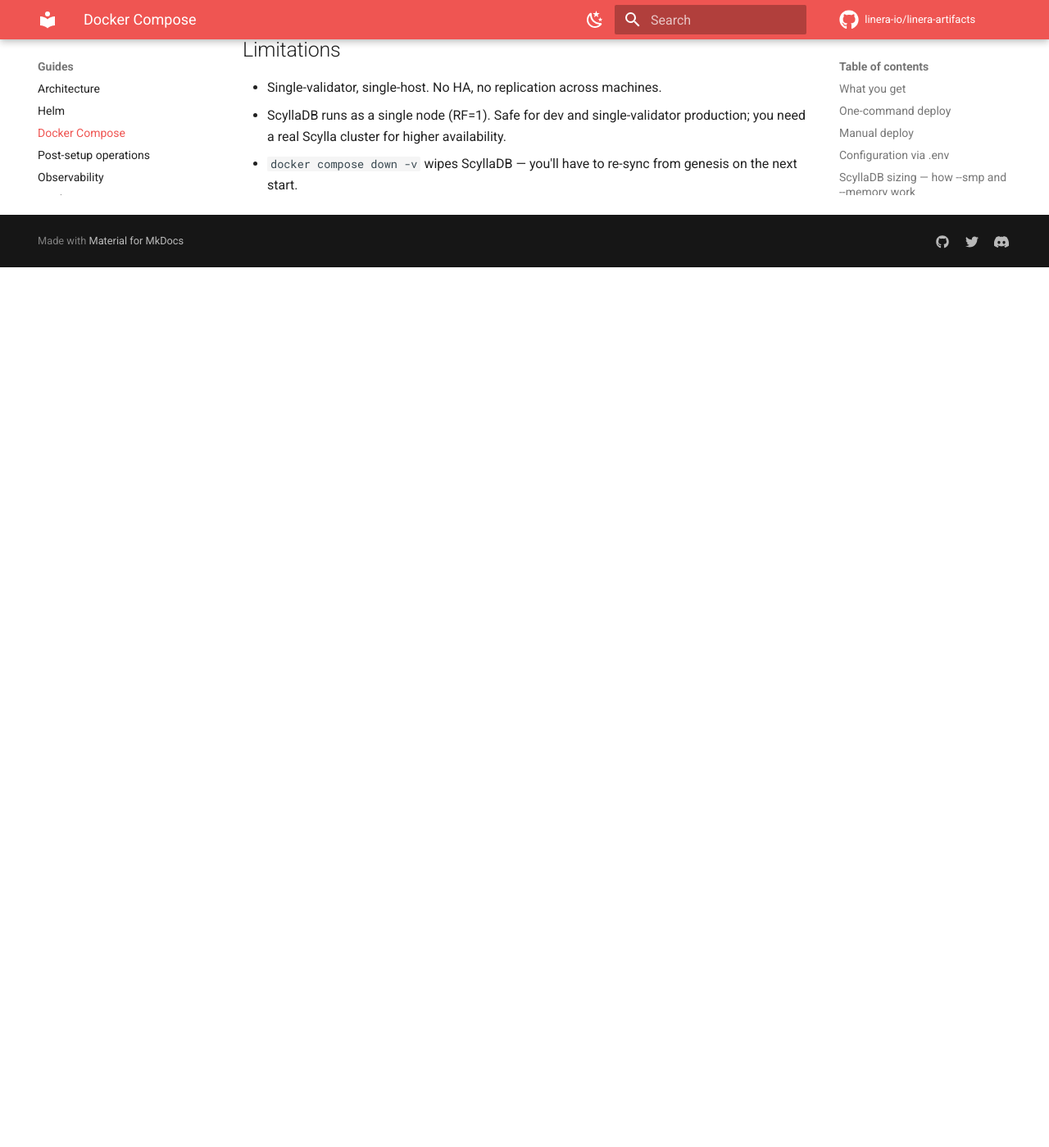
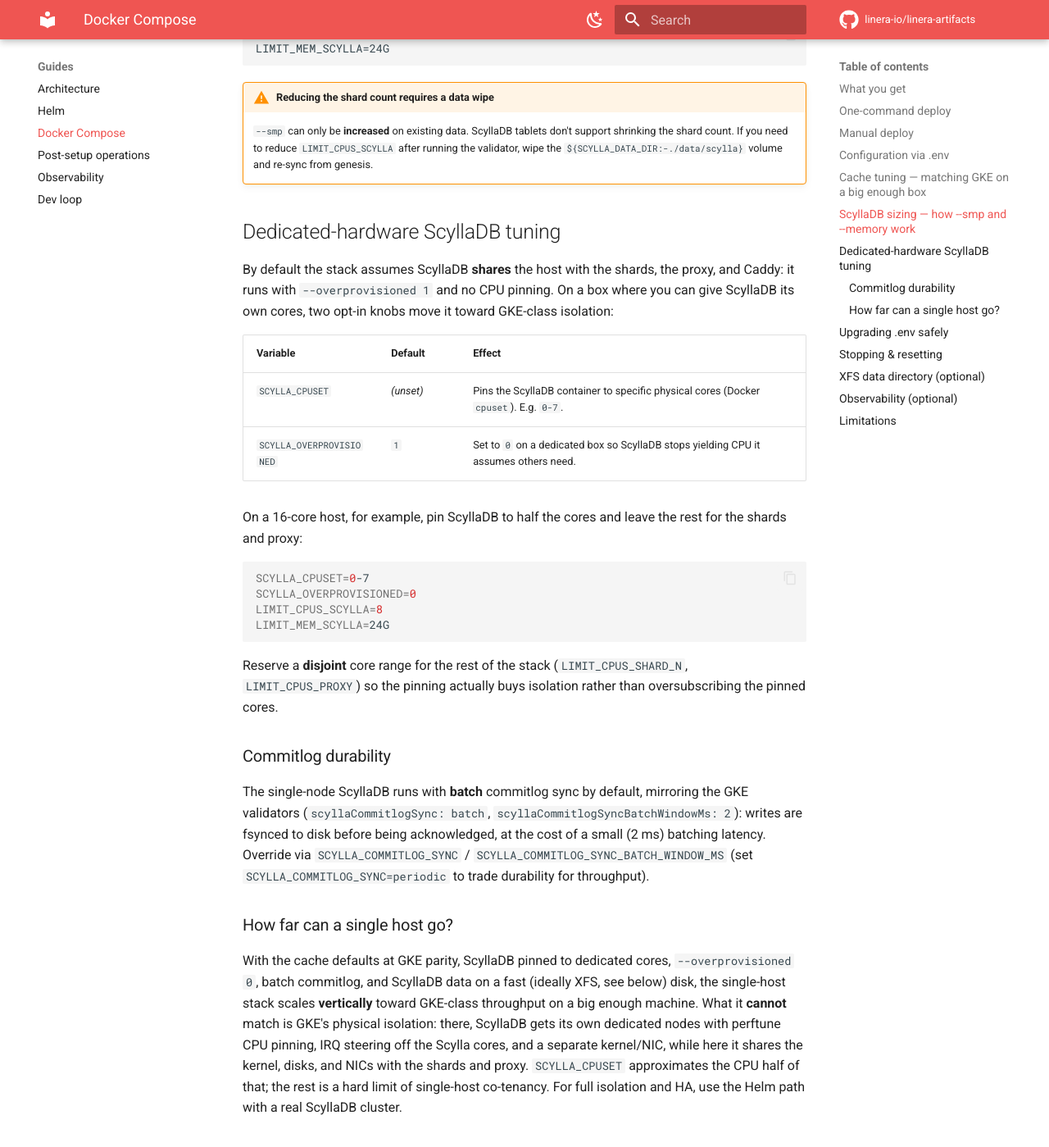
Before and after one commit to linera-io/linera-artifacts, an MkDocs documentation site: the page built from docs/DOCKER-COMPOSE.md, in a window 1280 px wide and 1400 px high, scrolled down 6024 px. Shown: the whole window at 82% size. Built offline with MkDocs 1.6.1 and Material for MkDocs 9.7.7, drawn with Linux system fonts in a browser that asks for light colours; comment, search, counter and statistics services are not loaded; before the commit the page ends 6350 px from its top, so only the background shows below that; some of the changed text lies outside the part shown.

Commit message:
Tune the Docker Compose validator for GKE-class performance with full storage-cache parity, batch commitlog, and optional CPU pinning

````diff
--- a/docs/DOCKER-COMPOSE.md
+++ b/docs/DOCKER-COMPOSE.md
@@ -118,12 +118,55 @@
 | `STORAGE_REPLICATION_FACTOR` | `1`                            | Matches single-node Scylla. Do not change without a Scylla cluster.                         |
 | `PROXY_PORT`          | `19100`                               | Host port the proxy is bound to (behind Caddy on 443).                                     |
 | `LIMIT_CPUS_SHARD_N` / `LIMIT_MEM_SHARD_N` | per-shard                | Resource limits (honored in swarm or with `docker compose --compatibility`).               |
-| `LINERA_EXECUTION_STATE_CACHE_SIZE` | `5000`                  | Upstream default is 10000 — lower to save RAM.                                             |
-| `LINERA_BLOCK_CACHE_SIZE` | `2500`                            | Upstream default is 5000 — lower to save RAM.                                              |
+| `LINERA_EXECUTION_STATE_CACHE_SIZE` | `20000`                 | Matches the GKE validators. Lower on a small/low-RAM box to save RAM. Shard-only.          |
+| `LINERA_BLOCK_CACHE_SIZE` | `20000`                           | Matches the GKE validators. Lower on a small/low-RAM box to save RAM. Shard-only.          |
 | `WATCHTOWER_INTERVAL` | `30`                                  | Seconds between image-update checks.                                                       |
 | `LIMIT_CPUS_SCYLLA`   | `4`                                   | CPU cgroup budget for ScyllaDB. Also drives `--smp` (shard count). See **ScyllaDB sizing** below. |
 | `LIMIT_MEM_SCYLLA`    | `30G`                                 | Memory cgroup budget for the ScyllaDB container. ScyllaDB reads this and reserves its own headroom — see below. |
 | `SCYLLA_SMP`          | `${LIMIT_CPUS_SCYLLA}`                | Override the shard count independently of the CPU limit. Rarely needed.                    |
+
+## Cache tuning — matching GKE on a big enough box
+
+The shards and proxy carry storage (LRU) and in-memory caches. The
+single-host stack ships them **defaulted to the same values as the
+testnet-conway GKE validators** (`helm/linera-validator/values.yaml`,
+`shards.cli` / `proxies.cli`), so on a sufficiently large box you can
+leave them untouched and get GKE-class cache behavior. On a small or
+low-RAM box, lower them in `.env`.
+
+All of these are applied to **both** shards and the proxy:
+
+| Variable                                    | Default       | Unit     |
+|---------------------------------------------|---------------|----------|
+| `LINERA_STORAGE_MAX_CACHE_SIZE`             | `1000000000`  | bytes    |
+| `LINERA_STORAGE_MAX_CACHE_ENTRIES`          | `500000`      | entries  |
+| `LINERA_STORAGE_MAX_VALUE_ENTRY_SIZE`       | `1000000`     | bytes    |
+| `LINERA_STORAGE_MAX_FIND_KEYS_ENTRY_SIZE`   | `1000000`     | bytes    |
+| `LINERA_STORAGE_MAX_FIND_KEY_VALUES_ENTRY_SIZE` | `1000000` | bytes    |
+| `LINERA_STORAGE_MAX_CACHE_VALUE_SIZE`       | `500000000`   | bytes    |
+| `LINERA_STORAGE_MAX_CACHE_FIND_KEYS_SIZE`   | `200000000`   | bytes    |
+| `LINERA_STORAGE_MAX_CACHE_FIND_KEY_VALUES_SIZE` | `10000000` | bytes   |
+| `LINERA_BLOB_CACHE_SIZE`                    | `1000`        | entries  |
+| `LINERA_CONFIRMED_BLOCK_CACHE_SIZE`         | `10000`       | entries  |
+| `LINERA_CERTIFICATE_CACHE_SIZE`             | `5000`        | entries  |
+| `LINERA_CERTIFICATE_RAW_CACHE_SIZE`         | `50000`       | entries  |
+| `LINERA_EVENT_CACHE_SIZE`                   | `20000`       | entries  |
+
+Shard-only (the proxy does not execute blocks, so these are not passed
+to it):
+
+| Variable                            | Default  | Unit     |
+|-------------------------------------|----------|----------|
+| `LINERA_EXECUTION_STATE_CACHE_SIZE` | `20000`  | entries  |
+| `LINERA_BLOCK_CACHE_SIZE`           | `20000`  | entries  |
+| `LINERA_CHAIN_WORKER_TTL_MS`        | `300000` | ms       |
+
+Previous releases shipped `LINERA_BLOCK_CACHE_SIZE` and
+`LINERA_EXECUTION_STATE_CACHE_SIZE` detuned (2500 / 5000) to fit a
+low-RAM host, and gave the proxy **no** storage-cache flags at all. Both
+are now at GKE parity by default. `upgrade-env.sh` appends the new
+variables commented-out, so existing deployments keep their current
+behavior until you opt in.
 
 ## ScyllaDB sizing — how `--smp` and `--memory` work
 
@@ -175,6 +218,56 @@
     don't support shrinking the shard count. If you need to reduce
     `LIMIT_CPUS_SCYLLA` after running the validator, wipe the
     `${SCYLLA_DATA_DIR:-./data/scylla}` volume and re-sync from genesis.
+
+## Dedicated-hardware ScyllaDB tuning
+
+By default the stack assumes ScyllaDB **shares** the host with the
+shards, the proxy, and Caddy: it runs with `--overprovisioned 1` and no
+CPU pinning. On a box where you can give ScyllaDB its own cores, two
+opt-in knobs move it toward GKE-class isolation:
+
+| Variable                | Default | Effect                                                                 |
+|-------------------------|---------|------------------------------------------------------------------------|
+| `SCYLLA_CPUSET`         | *(unset)* | Pins the ScyllaDB container to specific physical cores (Docker `cpuset`). E.g. `0-7`. |
+| `SCYLLA_OVERPROVISIONED`| `1`     | Set to `0` on a dedicated box so ScyllaDB stops yielding CPU it assumes others need. |
+
+On a 16-core host, for example, pin ScyllaDB to half the cores and leave
+the rest for the shards and proxy:
+
+```bash
+SCYLLA_CPUSET=0-7
+SCYLLA_OVERPROVISIONED=0
+LIMIT_CPUS_SCYLLA=8
+LIMIT_MEM_SCYLLA=24G
+```
+
+Reserve a **disjoint** core range for the rest of the stack
+(`LIMIT_CPUS_SHARD_N`, `LIMIT_CPUS_PROXY`) so the pinning actually buys
+isolation rather than oversubscribing the pinned cores.
+
+### Commitlog durability
+
+The single-node ScyllaDB runs with **batch** commitlog sync by default,
+mirroring the GKE validators (`scyllaCommitlogSync: batch`,
+`scyllaCommitlogSyncBatchWindowMs: 2`): writes are fsynced to disk
+before being acknowledged, at the cost of a small (2 ms) batching
+latency. Override via `SCYLLA_COMMITLOG_SYNC` /
+`SCYLLA_COMMITLOG_SYNC_BATCH_WINDOW_MS` (set `SCYLLA_COMMITLOG_SYNC=periodic`
+to trade durability for throughput).
+
+### How far can a single host go?
+
+With the cache defaults at GKE parity, ScyllaDB pinned to dedicated
+cores, `--overprovisioned 0`, batch commitlog, and ScyllaDB data on a
+fast (ideally XFS, see below) disk, the single-host stack scales
+**vertically** toward GKE-class throughput on a big enough machine. What
+it **cannot** match is GKE's physical isolation: there, ScyllaDB gets
+its own dedicated nodes with perftune CPU pinning, IRQ steering off the
+Scylla cores, and a separate kernel/NIC, while here it shares the kernel,
+disks, and NICs with the shards and proxy. `SCYLLA_CPUSET` approximates
+the CPU half of that; the rest is a hard limit of single-host
+co-tenancy. For full isolation and HA, use the Helm path with a real
+ScyllaDB cluster.
 
 ## Upgrading .env safely
 
@@ -233,5 +326,10 @@
 - Single-validator, single-host. No HA, no replication across machines.
 - ScyllaDB runs as a single node (RF=1). Safe for dev and single-validator
   production; you need a real Scylla cluster for higher availability.
+- Vertical scaling only: with GKE-parity caches and dedicated-core ScyllaDB
+  pinning (see **Dedicated-hardware ScyllaDB tuning**) the stack scales up
+  toward GKE-class throughput, but cannot match GKE's dedicated-node Scylla
+  isolation (separate kernel/NICs, perftune, IRQ steering) — ScyllaDB here
+  always shares the host with the shards and proxy.
 - `docker compose down -v` wipes ScyllaDB — you'll have to re-sync from
   genesis on the next start.
````
Also changed, not shown: 2 other files.
